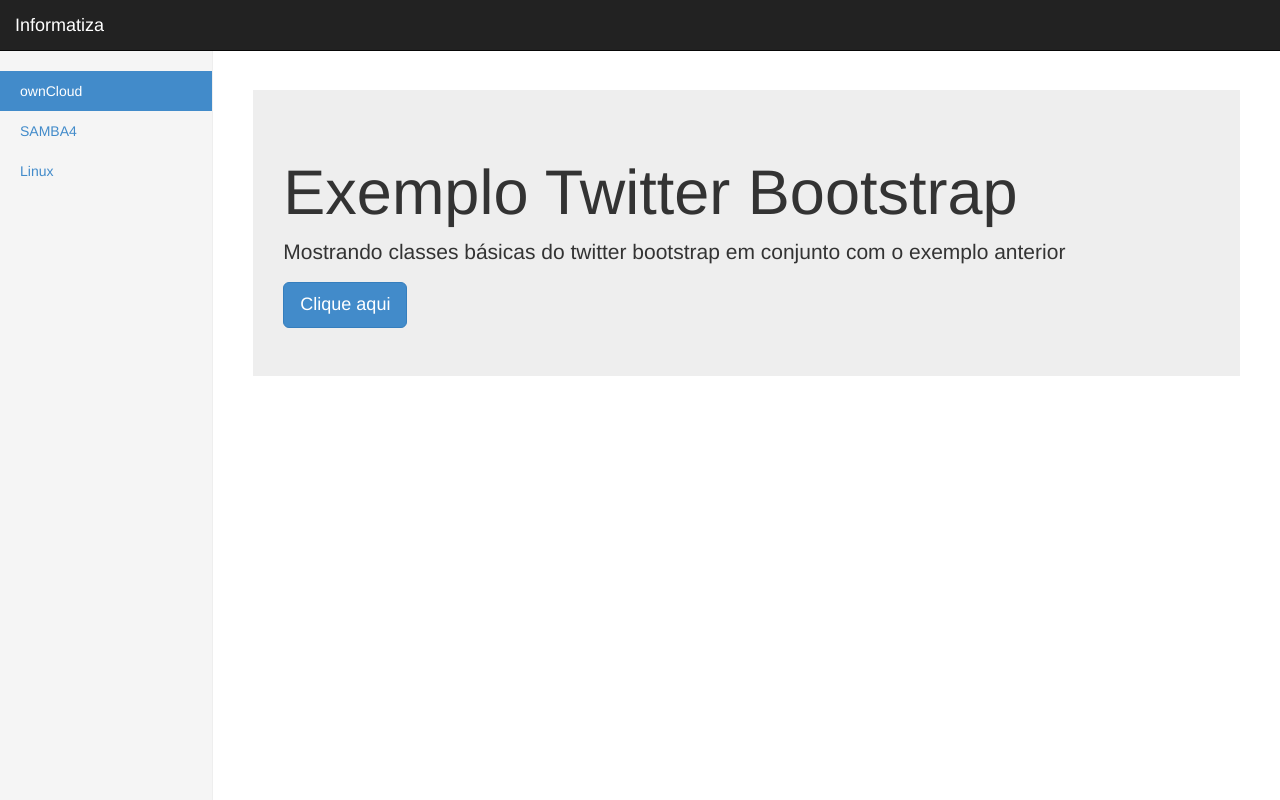
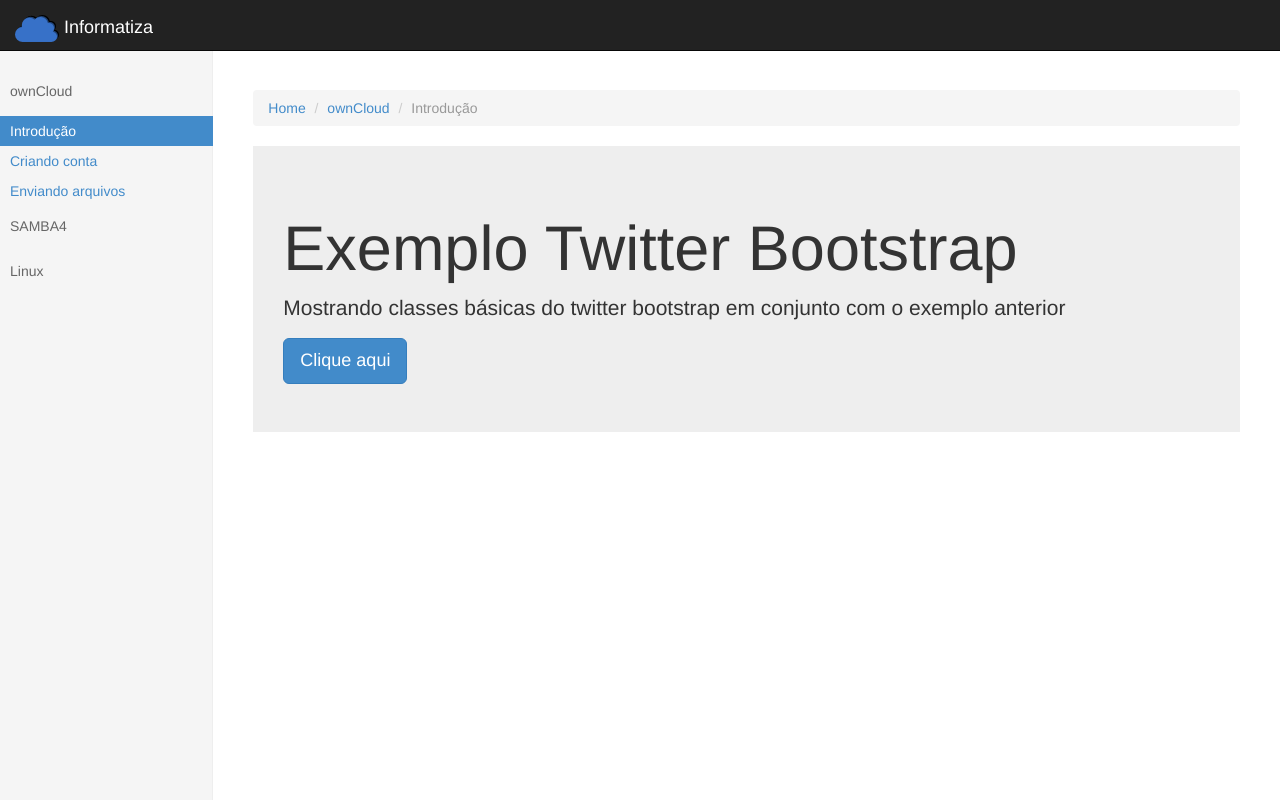
Before and after one commit to grupoinformatiza/manual, a PHP site: page / in a window 1280 px wide. Run offline with PHP 8.4, Linux system fonts and the light colour scheme; some libraries are stand-ins or nearby versions.

Commit message:
Aprimoramento dos exemplos

```diff
--- a/default.css
+++ b/default.css
@@ -9,6 +9,13 @@
 /*Escondendo o menu lateral. (para mobile)*/
 .sidebar{
     display:none;
+    top: 51px;
+    bottom: 0;
+    left: 0;
+    z-index: 1000;
+    padding: 20px;
+    background-color: #f5f5f5;
+    border-right: 1px solid #eee;
 }
 /*Estilos da navegação lateral*/
 .nav-sidebar {
@@ -17,8 +24,15 @@
   margin-left: -20px;
 }
 .nav-sidebar > li > a {
-  padding-right: 20px;
-  padding-left: 20px;
+  padding-right: 10px;
+  padding-left: 10px;
+  padding-top:5px;
+  padding-bottom:5px;
+}
+.nav-header{
+  padding:10px ;
+  margin-bottom:5px;
+  color:#666;
 }
 .nav-sidebar > .active > a {
   color: #fff;
@@ -27,23 +41,13 @@
 /*Estilo do conteudo principal */
 .main {
   padding:20px;
-
 }
 /*Media queries, só queremos o menu lateral em monitores com tamanho maior que 768px disponivel*/
 @media (min-width:768px){
     /*Ajustando menu lateral*/
     .sidebar{
         position: fixed;
-        top: 51px;
-        bottom: 0;
-        left: 0;
-        z-index: 1000;
         display: block;
-        padding: 20px;
-        overflow-x: hidden;
-        overflow-y: auto; /* Scrollable contents if viewport is shorter than content. */
-        background-color: #f5f5f5;
-        border-right: 1px solid #eee;
     }
     /*Ajustando conteudo principal*/
     .main{
@@ -52,3 +56,10 @@
     }
 
 }
+@media(max-width:767px){
+    .sidebar{
+        position: fixed;
+        overflow-x: hidden;
+        overflow-y: auto;
+    }
+}
--- a/index.php
+++ b/index.php
@@ -4,6 +4,7 @@
 <html>
     <head>
         <meta charset="UTF-8">
+        <meta name="viewport" content="width=device-width, initial-scale=1">
         <title>Manual Informatiza</title>
         <link rel="stylesheet" href="libs/bootstrap/css/bootstrap.min.css">
         <link rel="stylesheet" href="default.css" />
@@ -12,22 +13,36 @@
         <div class="navbar navbar-inverse navbar-fixed-top" role="navigation">
             <div class="container-fluid">
               <div class="navbar-header">
-                <a class="navbar-brand" href="#">Informatiza</a>
+                <button type="button" class="navbar-toggle" data-toggle="collapse" data-target=".sidebar-collapse">
+                    <span class="sr-only">Abrir Índice</span>
+                    <span class="icon-bar"></span>
+                    <span class="icon-bar"></span>
+                    <span class="icon-bar"></span>
+                </button>
+                <a class="navbar-brand" href="#">
+                    <img src="imagens/informatiza_pequeno.png"/> Informatiza</a>
               </div>
             </div>
         </div>
         <div class="container-fluid" role="main">
             <div class="row">
-                <div class="col-sm-3 col-md-2 sidebar">
-                    <ul class="nav nav-sidebar">
-                        <li class="active"><a href="">ownCloud</a></li>
-                        <li><a href="">SAMBA4</a></li>
-                        <li><a href="">Linux</a></li>
+                <div class="col-md-2 col-sm-2 col-xs-12 sidebar collapse sidebar-collapse">
+                    <ul class="nav  nav-sidebar">
+                        <li class="nav-header">ownCloud</li>
+                        <li class="active"><a href="">Introdução</a></li>
+                        <li><a href="">Criando conta</a></li>
+                        <li><a href="">Enviando arquivos</a></li>
+                        <li class="nav-header">SAMBA4</li>
+                        <li class="nav-header">Linux</li>
                     </ul>
                 </div>
 
-                <div class="col-sm-9 col-sm-offset-3 col-md-10 col-md-offset-2 main">
-
+                <div class="col-sm-10 col-sm-offset-2 col-md-10 col-md-offset-2 main">
+                    <ol class="breadcrumb">
+                        <li><a href="#">Home</a></li>
+                        <li><a href="#">ownCloud</a></li>
+                        <li class="active">Introdução</li>
+                    </ol>
                     <div id="teste" class="alert alert-success"></div>
                     <div id="teste2" class="alert alert-info"></div>
                     <div class="jumbotron">
```
Also changed, not shown: imagens/informatiza_pequeno.png (added).
